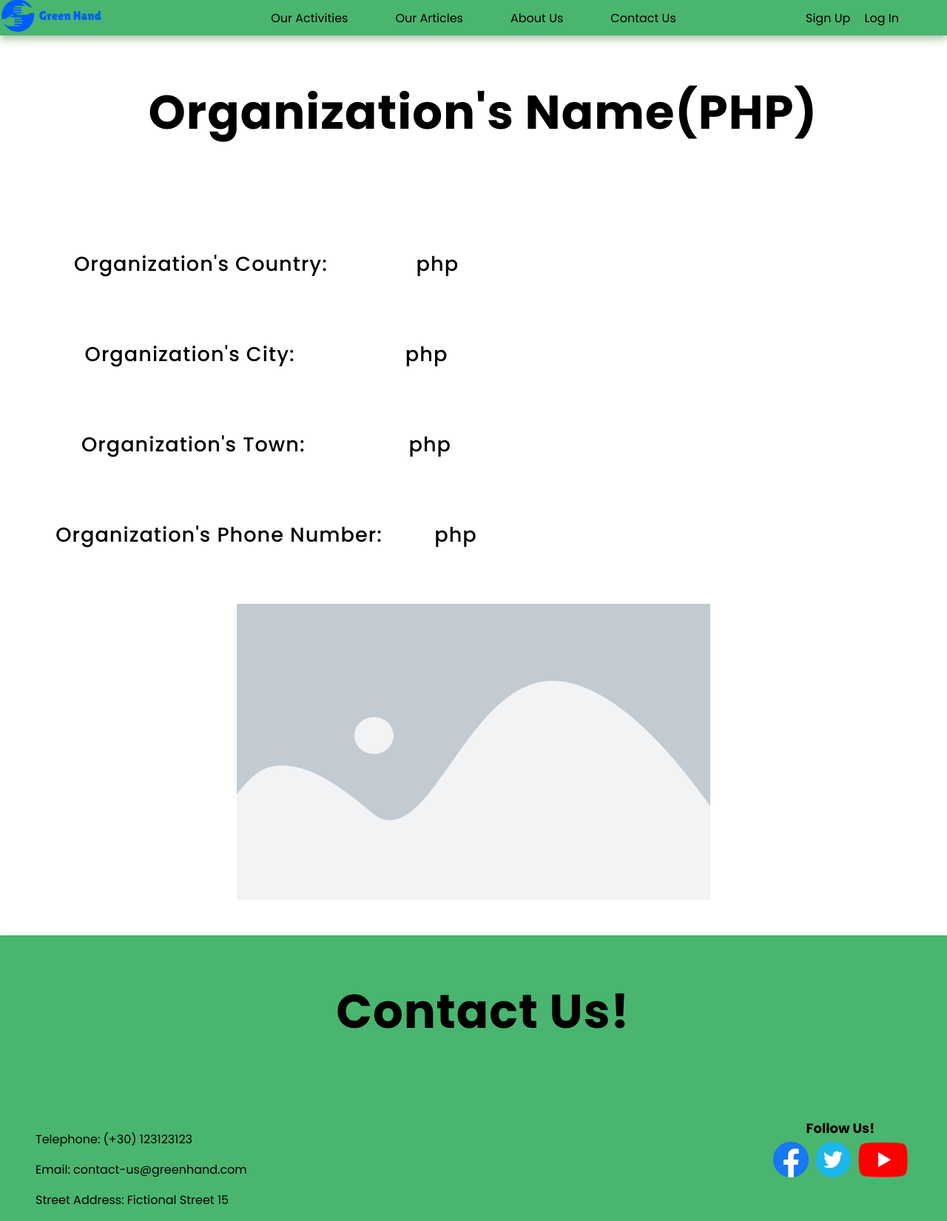
After one commit to Alexisjr2001/Greenhand, a PHP site: page /Organization/OrganizationPage.php in a window 1280 px wide. The commit adds this page. Shown: the whole page at 74% size. Run offline with PHP 8.4, Linux system fonts and the light colour scheme.

Commit message:
Added: ActivityView and OrganizationPage

```diff
--- /dev/null
+++ b/Organization/OrganizationPage.css
@@ -0,0 +1,58 @@
+html {
+    scroll-behavior: smooth !important;
+}
+
+body {
+    margin: 0;
+}
+
+h1 {
+    text-align: center;
+    width: 100%;
+    height: 1.5em;
+    font-size: 4em;
+    padding: 0.2em;
+    letter-spacing: 1px;
+    font-weight: 700;
+    margin-bottom: 1.3em;
+}
+
+#container {
+    display: flex;
+    flex-direction: column;
+    flex-wrap: wrap;
+    justify-content: space-evenly;
+}
+
+#content-container {
+    display: flex;
+    flex-wrap: wrap;
+    flex-direction: row;
+    justify-content: space-around;
+    align-content: center;
+    margin: 2.5em;
+    width: 50%;
+}
+
+#content-container span {
+    text-align: justify;
+    font-size: 1.7em;
+    font-weight: 500;
+    letter-spacing: 1px;
+}
+
+#image-container {
+    width: 100%;
+    display: flex;
+    flex-direction: row;
+    flex-wrap: wrap;
+    justify-content: center;
+    align-content: center;
+    margin-bottom: 3em;
+    margin-top: 2em;
+}
+
+#image-container img {
+    width: 40em;
+    height: 25em;
+}
--- /dev/null
+++ b/Organization/OrganizationPage.php
@@ -0,0 +1,43 @@
+<!doctype html>
+<html lang="en">
+<head>
+    <meta charset="UTF-8">
+    <meta name="viewport"
+          content="width=device-width, user-scalable=no, initial-scale=1.0, maximum-scale=1.0, minimum-scale=1.0">
+    <meta http-equiv="X-UA-Compatible" content="ie=edge">
+    <title>Organization Page</title>
+    <link rel="stylesheet" href="OrganizationPage.css">
+    <link rel="stylesheet" href="../miscellaneous.css">
+    <script type="text/javascript" src="index.js"></script>
+</head>
+<body>
+<?php
+include_once '../includes/Header.inc.php';
+?>
+<h1>Organization's Name(PHP)</h1>
+<section id="container">
+    <div id="content-container">
+        <span>Organization's Country:</span>
+        <span>php</span>
+    </div>
+    <div id="content-container">
+        <span>Organization's City:</span>
+        <span>php</span>
+    </div>
+    <div id="content-container">
+        <span>Organization's Town:</span>
+        <span>php</span>
+    </div>
+    <div id="content-container">
+        <span>Organization's Phone Number:</span>
+        <span>php</span>
+    </div>
+    <div id="image-container">
+        <img src="/Assets/placeholder-image.png" alt="Organization's Image">
+    </div>
+</section>
+<?php
+include_once '../includes/Footer.inc.php';
+?>
+</body>
+</html>
```
Also changed, not shown: Activity/ActivityView.css (+92 -64 lines), Activity/ActivityView.php (+47 -50 lines).
